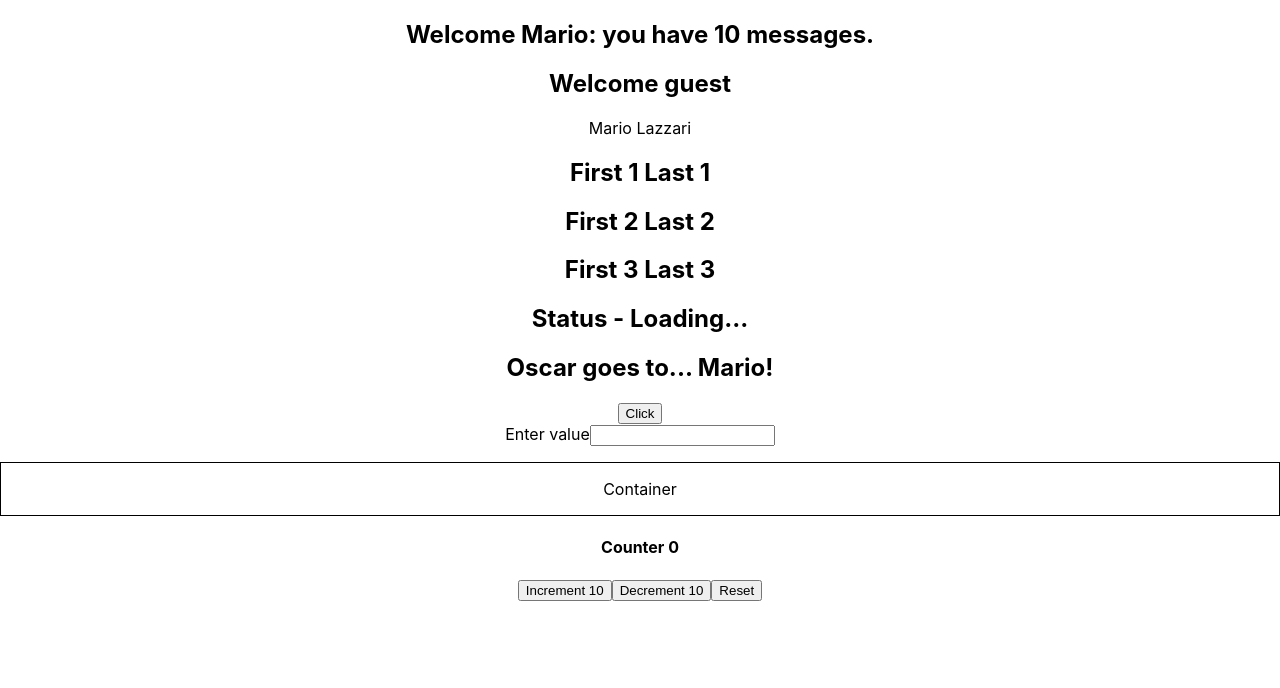
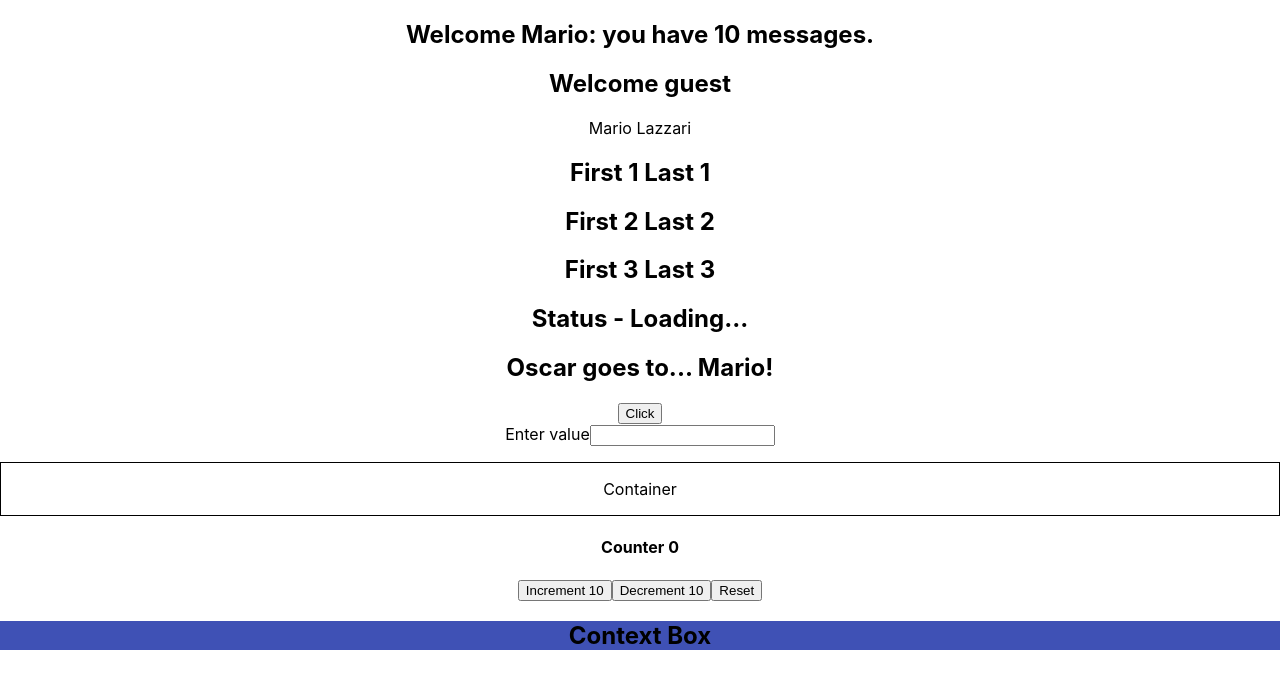
Before and after one commit to mariolazzari/react-ts-ce, a React (Create React App) app: page / in a window 1280 px wide. Shown: the top 688 px of the page. Built offline with nearby package versions, Linux system fonts and the light colour scheme.

Commit message:
Done lesson 14

```diff
--- a/src/App.tsx
+++ b/src/App.tsx
@@ -1,4 +1,4 @@
-import React, { useState } from "react";
+import { useState, ChangeEvent, MouseEvent } from "react";
 import "./App.css";
 import Greet from "./components/Greet";
 import Person from "./components/Person";
@@ -10,6 +10,8 @@ import Button from "./components/Button";
 import Input from "./components/Input";
 import Container from "./components/Container";
 import Counter from "./components/Counter";
+import ContextBox from "./context/Box";
+import { ThemeContextProvider } from "./context/ThemeContext";
 
 const person = {
   first: "Mario",
@@ -31,14 +33,11 @@ const App = () => {
     margin: "1rem 0",
   };
 
-  const onButtonClick = (
-    e: React.MouseEvent<HTMLButtonElement>,
-    id: number
-  ) => {
+  const onButtonClick = (e: MouseEvent<HTMLButtonElement>, id: number) => {
     console.log("click", e, id);
   };
 
-  const onInputChange = (e: React.ChangeEvent<HTMLInputElement>) => {
+  const onInputChange = (e: ChangeEvent<HTMLInputElement>) => {
     setValue(e.target.value);
   };
 
@@ -60,6 +59,10 @@ const App = () => {
       <Container styles={styles} />
 
       <Counter />
+
+      <ThemeContextProvider>
+        <ContextBox />
+      </ThemeContextProvider>
     </div>
   );
 };
--- /dev/null
+++ b/src/context/Box.tsx
@@ -0,0 +1,16 @@
+import { useContext } from "react";
+import { ThemeContext } from "./ThemeContext";
+
+const Box = () => {
+  const theme = useContext(ThemeContext);
+
+  return (
+    <div
+      style={{ backgroundColor: theme.primary.main, color: theme.primary.text }}
+    >
+      <h2>Context Box</h2>
+    </div>
+  );
+};
+
+export default Box;
--- /dev/null
+++ b/src/context/ThemeContext.tsx
@@ -0,0 +1,16 @@
+import { createContext } from "react";
+import theme from "./theme";
+
+type ThemeContextProviderProps = {
+  children: React.ReactNode;
+};
+
+export const ThemeContext = createContext(theme);
+
+export const ThemeContextProvider = ({
+  children,
+}: ThemeContextProviderProps) => {
+  return (
+    <ThemeContext.Provider value={theme}>{children}</ThemeContext.Provider>
+  );
+};
--- /dev/null
+++ b/src/context/theme.ts
@@ -0,0 +1,12 @@
+const theme = {
+  primary: {
+    main: "#3f51b5",
+    text: "fff",
+  },
+  secondary: {
+    main: "#f5oo57",
+    text: "fff",
+  },
+};
+
+export default theme;
```
